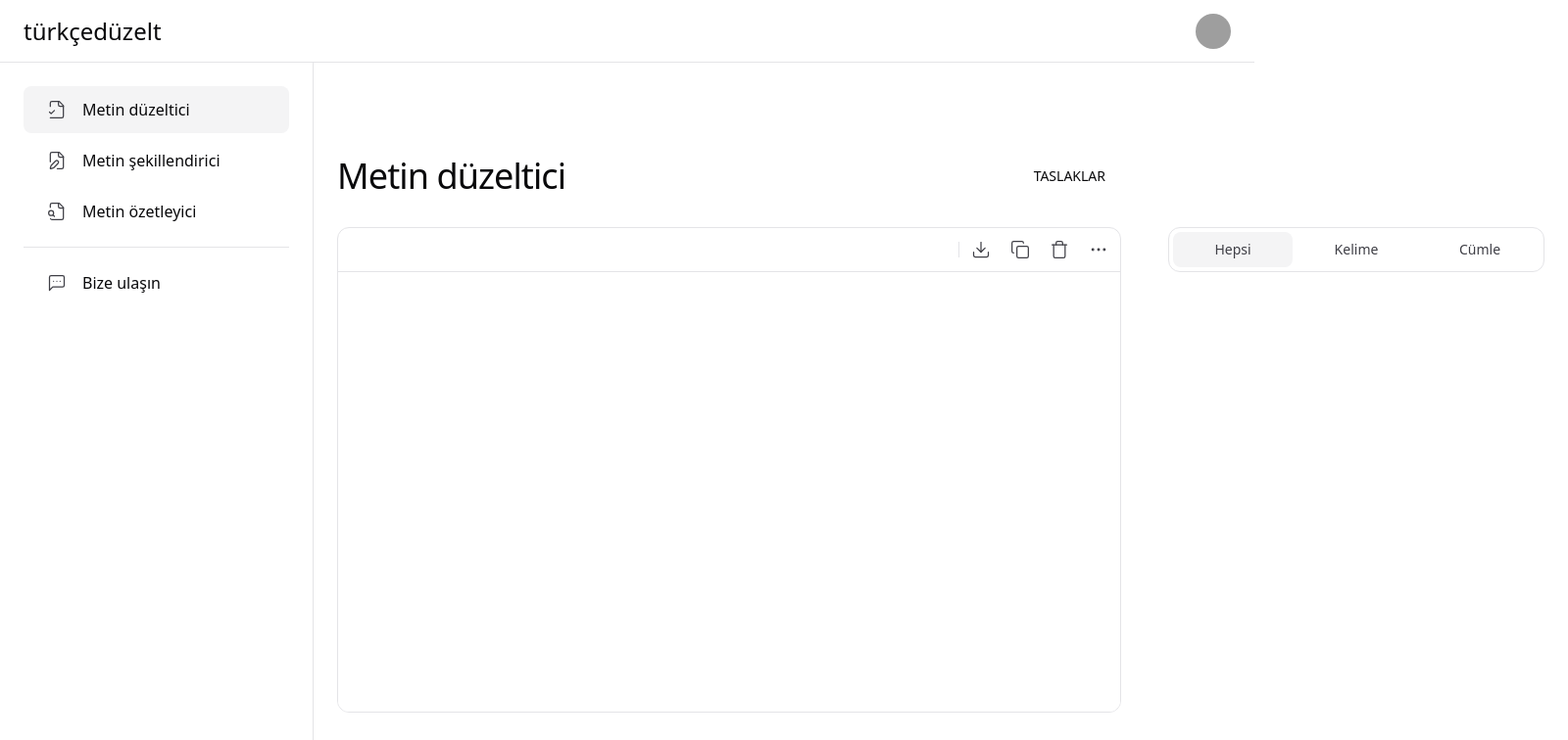
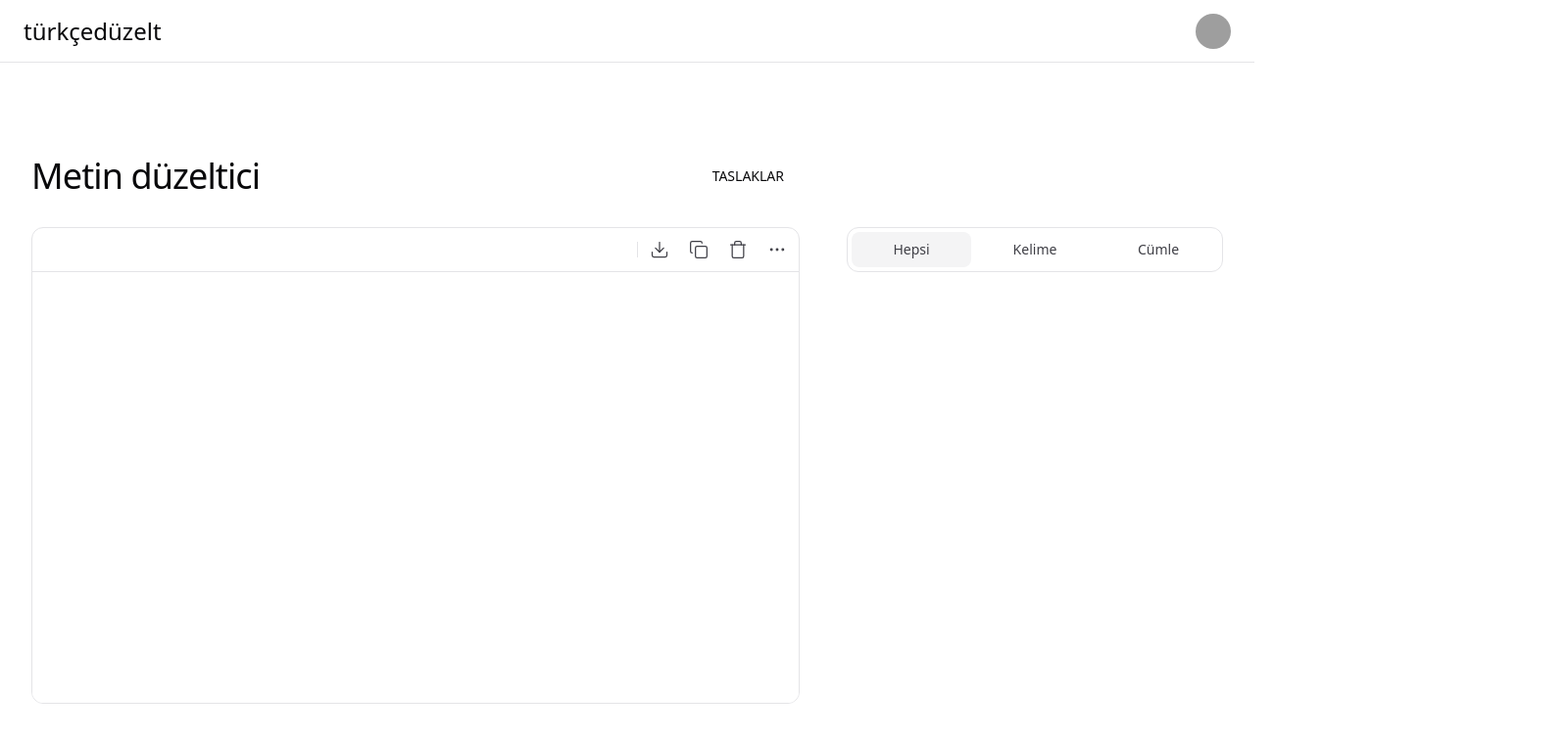
Before and after one commit to ozgurgokdemir/turkceduzelt.com, a React (Vite) app in the folder client/: page / in a window 1280 px wide. Shown: the top 756 px of the page at 98% size, 1600 px wide, since content can reach past the window. Built offline with nearby package versions, Linux system fonts and the light colour scheme; grey boxes are pictures that could not be loaded.

Commit message:
feat: update layout

```diff
--- a/client/src/components/layout/AppLayout/AppLayout.tsx
+++ b/client/src/components/layout/AppLayout/AppLayout.tsx
@@ -1,5 +1,5 @@
 import * as React from 'react';
-import { Header, Sidebar } from '@/components/layout';
+import { Header } from '@/components/layout';
 
 type AppLayoutProps = {
   children: React.ReactNode;
@@ -8,11 +8,8 @@ type AppLayoutProps = {
 function AppLayout({ children }: AppLayoutProps) {
   return (
     <div className="pt-16">
-      <Header />
-      <div className="relative grid grid-cols-[var(--width-sidebar)_1fr]">
-        <Sidebar className="sticky top-16 h-screen-without-header" />
-        {children}
-      </div>
+      <Header className="fixed left-0 right-0 top-0 z-30" />
+      {children}
     </div>
   );
 }
--- a/client/src/features/suggestions/routes/Duzeltici.tsx
+++ b/client/src/features/suggestions/routes/Duzeltici.tsx
@@ -28,7 +28,7 @@ function Duzeltici() {
   }, [text, setSuggestions, mutateSuggestions]);
 
   return (
-    <main className="grid-row grid w-content grid-cols-[1fr_24rem] grid-rows-[auto_1fr] gap-x-12 gap-y-8 justify-self-center px-6 py-24">
+    <main className="grid-row container grid grid-cols-[1fr_24rem] grid-rows-[auto_1fr] gap-x-12 gap-y-8 py-24">
       <header className="flex items-center justify-between">
         <Typography variant="heading-4xl" asChild>
           <h1 className="text-primary">Metin düzeltici</h1>
```
